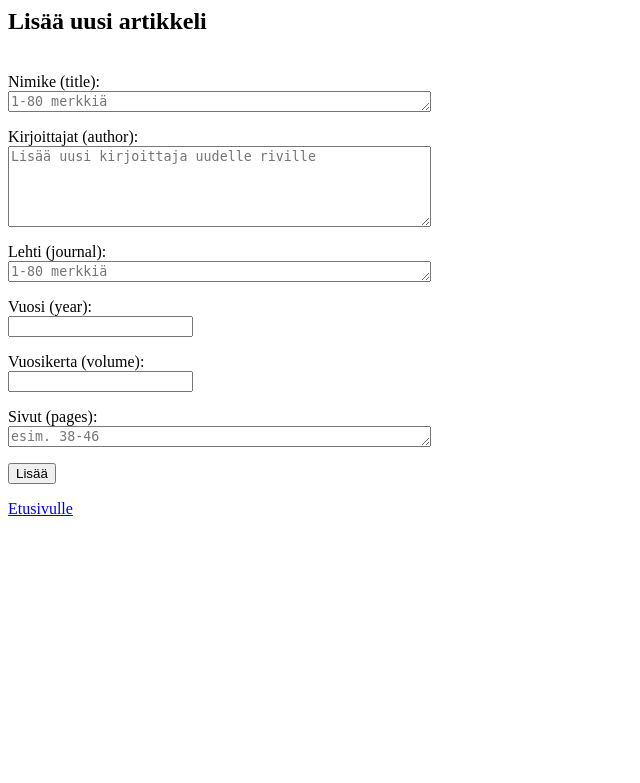
After one commit to tihvis/latex-viitteet, a Flask app: page /add_new_article in a window 1280 px wide. The commit adds this page. Shown: the top 783 px of the page, without its empty margins (0-640 px from the left). Run offline with Flask 3, Linux system fonts and the light colour scheme; some libraries are stand-ins or nearby versions.

Commit message:
Add new article added to routes.py and templates

```diff
--- a/src/flaskapp/app.py
+++ b/src/flaskapp/app.py
@@ -3,6 +3,7 @@ from flask import Flask
 from flask_sqlalchemy import SQLAlchemy
 from routes import IndexView
 from routes import AddBookView
+from routes import AddArticleView
 from entries import Database
 from routes import ListView
 from routes import EntryValidator
@@ -29,6 +30,11 @@ app.add_url_rule(
 )
 
 app.add_url_rule(
+    "/add_new_article",
+    view_func=AddArticleView.as_view("add_new_article", db_relay, EntryValidator(), "add_new_article.html"),
+)
+
+app.add_url_rule(
     "/list",
     view_func=ListView.as_view("list", db_relay, "list.html"),
 )
--- a/src/flaskapp/routes.py
+++ b/src/flaskapp/routes.py
@@ -42,6 +42,32 @@ class AddBookView(View):
             #Eli tarkistus onko sama isbn jo lisätty, tai onko sama otsikko+vuosi kombo jo olemassa
             #     return render_template("error.html", error="Kyseinen kirja on jo lisätty tietokantaan, voit hakea lisäämäsi viitteet etusivulta.")
 
+class AddArticleView(View):
+    methods = ["GET", "POST"]
+    def __init__(self, database_relay, entry_validator, template) -> None:
+        self._database_relay = database_relay
+        self._template = template
+        self._validator = entry_validator
+
+    def dispatch_request(self):
+        if request.method == "GET":
+            return render_template(self._template)
+        else:
+            type = "article"
+            title = str(request.form["title"])
+            author_list = str(request.form["author"])
+            journal = str(request.form["journal"])
+            year = str(request.form["year"])
+            volume = str(request.form["volume"])
+            pages = str(request.form["pages"])
+            #msg_tuple = self._validator.validate(author_list, title, year, journal, volume, pages)
+            #if msg_tuple[0] == False:
+            #    return render_template("error.html", error=msg_tuple[1])
+            #self._database_relay.add_article(author_list, title, journal, year, volume, pages)
+
+            flash("Lisäys onnistui!")
+            return redirect("/")
+
 class ListView(View):
     def __init__(self, db, template):
         self._db = db
--- /dev/null
+++ b/src/flaskapp/templates/add_new_article.html
@@ -0,0 +1,34 @@
+<head>
+    <title>Lisää uusi artikkeli</title>
+</head>
+{% extends "layout.html" %}
+{% block content %}
+<body>
+
+    <h2>Lisää uusi artikkeli</h2>
+<br>
+<form action="/add_new_article" method="POST" enctype="multipart/form-data">
+    Nimike (title): <br>
+    <textarea placeholder="1-80 merkkiä" name="title" rows="1" cols="50"></textarea>
+    <p>
+    Kirjoittajat (author): <br>
+    <textarea placeholder="Lisää uusi kirjoittaja uudelle riville" name="author" rows="5" cols="50" maxlength="250"></textarea>
+    <p>
+    Lehti (journal): <br>
+    <textarea placeholder="1-80 merkkiä" name="journal" rows="1" cols="50"></textarea>
+    <p>
+    Vuosi (year): <br>
+    <input type="number" name="year">
+    <p>
+    Vuosikerta (volume): <br>
+    <input type="number" name="volume">
+    <p>
+    Sivut (pages): <br>
+    <textarea placeholder="esim. 38-46" name="pages" rows="1" cols="50"></textarea>
+    <p>
+<!--    Avainsanat (keywords): <br>
+    <textarea placeholder="Lisää uusi avainsana uudelle riville" name="keywords" rows="5" cols="50" maxlength="250" ></textarea>
+    <p>-->
+    <input type="submit" value="Lisää">
+    <p>
+{% endblock %}
--- a/src/flaskapp/templates/index.html
+++ b/src/flaskapp/templates/index.html
@@ -6,7 +6,7 @@
   <h2>Latex-viitteet</h2>
 <ul>
     <!-- <li><a href="/">Etusivu</a></li> -->
-    <!-- <li><a href="/">Lisää artikkeli</a></li> -->
+    <li><a href="/add_new_article">Lisää artikkeli</a></li>
     <li><a href="/add_new_book">Lisää kirja</a></li>
     <!-- <li><a href="/">Lisää konf. artikkeli </a></li> -->
     <li><a href="/list">Hae lisäämäsi viitteet</a></li>
```
